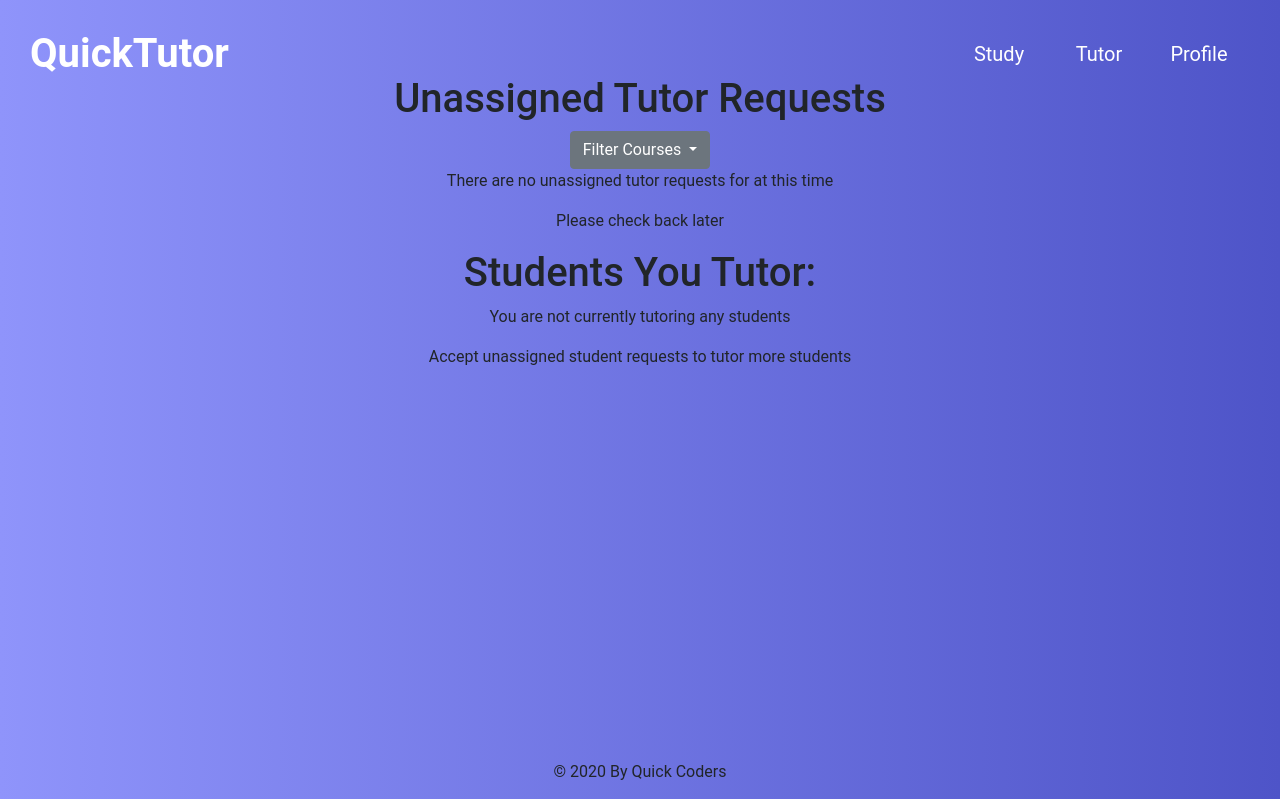
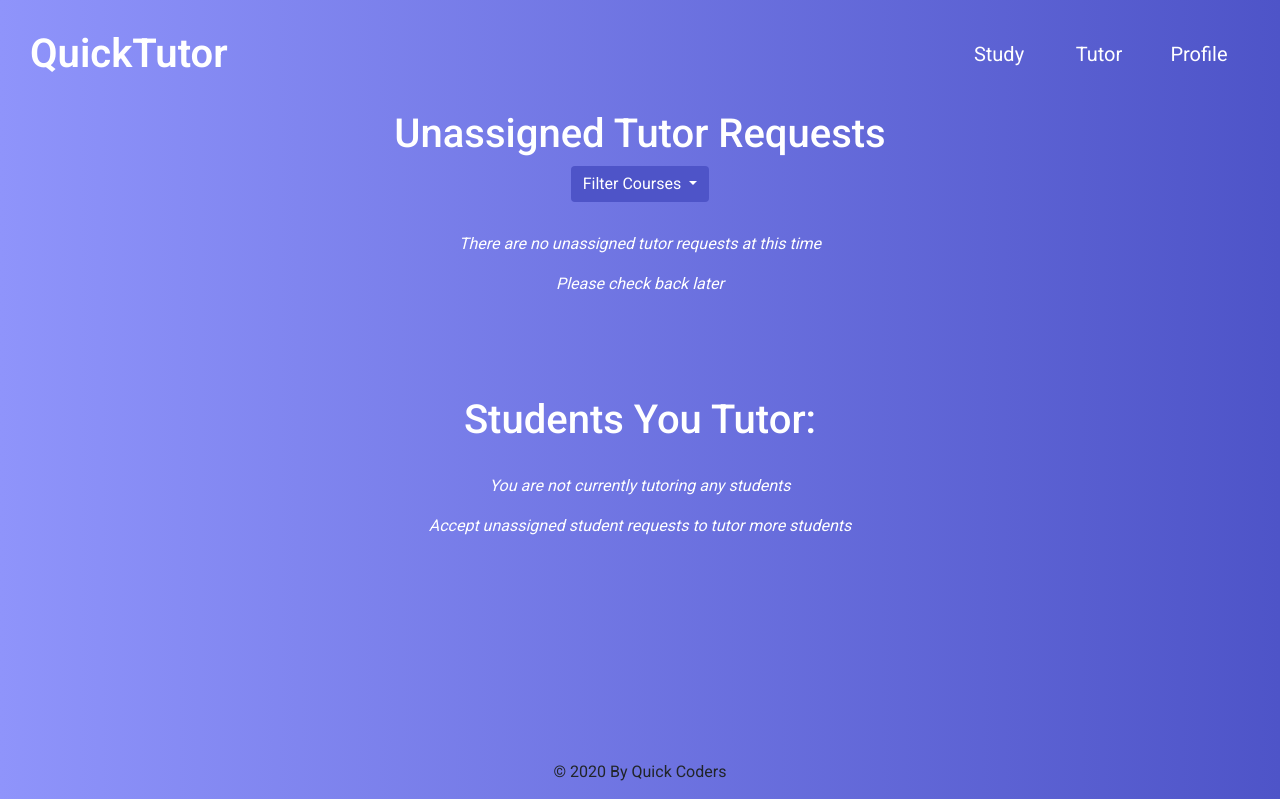
Before and after one commit to HarrisonClark/QuickTutor, a Django app: page /study/requests in a window 1280 px wide. Shown: the top 799 px of the page. Run offline with Django 3.2, Linux system fonts and the light colour scheme; the visitor is signed in with stand-in values (Sample User, id 1); data that the repository does not hold is empty; some libraries are stand-ins or nearby versions.

Commit message:
Small style c changes

```diff
--- a/login/static/base/styles.css
+++ b/login/static/base/styles.css
@@ -1,3 +1,4 @@
+@import url("https://fonts.googleapis.com/css?family=Roboto:200,300,400,500,600");
 body,
 html{
   height: 100%;
@@ -30,8 +31,18 @@ form {
   margin: auto;
 }
 .nav {
-  background: transparent;
-  font-family: "Roboto", sans-serif !important;
+	background: #4e54c8; /* fallback for old browsers */
+	background: -webkit-linear-gradient(
+		to right,
+		#8f94fb,
+		#4e54c8
+	); /* Chrome 10-25, Safari 5.1-6 */
+	background: linear-gradient(
+		to right,
+		#8f94fb,
+		#4e54c8
+	); /* W3C, IE 10+/ Edge, Firefox 16+, Chrome 26+, Opera 12+, Safari 7+ */
+  	font-family: "Roboto", sans-serif !important;
 }
 .navbar {
   padding: 30px;
--- a/study/templates/study/request_list.html
+++ b/study/templates/study/request_list.html
@@ -4,24 +4,34 @@
 
 {% block content %}
 
-<div style="height:auto;">
-<h1>Unassigned Tutor Requests</h1>
+<head>
+	<link href="https://fonts.googleapis.com/css2?family=Roboto+Condensed:wght@300;400;700&display=swap" rel="stylesheet">
+</head>
+<body style="font-family: 'Roboto';">
+
+
+<div style="
+	height:auto;
+	margin-top: 110px;
+	color: white;
+">
+<h1 style="font-weight: 500;">Unassigned Tutor Requests</h1>
 
 {% if subject %}
     <a class="btn btn-danger" href="{% url 'study:requests' %}">Remove {{subject}} Filter</a>
 {% else %}
     <div class="dropdown">
-    <button class="btn btn-secondary dropdown-toggle" type="button" id="dropdownMenuButton" data-toggle="dropdown" aria-haspopup="true" aria-expanded="false">
+		<button style="background-color: #4e54c8; border: none;" class="btn btn-secondary dropdown-toggle" type="button" id="dropdownMenuButton" data-toggle="dropdown" aria-haspopup="true" aria-expanded="false">
 			Filter Courses
 		</button>
-    <div class="dropdown-menu" aria-labelledby="dropdownMenuButton">
+		<div style="padding: 10px; text-align: left" class="dropdown-menu" aria-labelledby="dropdownMenuButton">
 			<a class="dropdown-item" href="{% url 'study:requests' %}?subject=CS">CS</a>
 			<a class="dropdown-item" href="{% url 'study:requests' %}?subject=APMA">APMA</a>
 			<a class="dropdown-item" href="{% url 'study:requests' %}?subject=ECON">ECON</a>
-        <div class="form-group">
-                <input type="text" id="customFilter" placeholder="Other CODE">
+			<div style="margin-top: 10px;" class="form-group">
+				<input type="text" id="customFilter" placeholder="Enter other code">
 			</div>
-        <button type="submit" class="btn btn-primary" onclick="filter()">Filter</button>
+			<button style="width: 100%; background-color: #4e54c8; color: white;" type="submit" class="btn" onclick="filter()">Filter</button>
 		</div>
     </div>
 {% endif %}
@@ -32,9 +42,13 @@
     {% endfor %}
     </div>
 {% else %}
-    <p>There are no unassigned tutor requests for {% if subject %} {{subject}} courses {% endif %} at this time</p>
-    <p>Please check back later</p>
+	<div style="margin-top: 30px;">
+		<p><i>There are no unassigned tutor requests {% if subject %} for {{subject}} courses {% endif %} at this time</i></p>
+		<p><i>Please check back later</i></p>
+	</div>
 {% endif %}
+
+<div style="margin-top: 100px">
 	<h1>Students You Tutor:</h1>
 	{% if yours %}
 		<div class="d-flex flex-wrap justify-content-center">
@@ -43,12 +57,14 @@
 		{% endfor %}
 		</div>
 	{% else %}
-    <p>You are not currently tutoring any students</p>
-    <p>Accept unassigned student requests to tutor more students</p>
+		<div style="margin-top: 30px;"></div>
+			<p><i>You are not currently tutoring any students</i></p>
+			<p><i>Accept unassigned student requests to tutor more students</i></p>
+		</div>
 	{% endif %}
 </div>
+
 {% endblock %}
-
 {% block script %}
 
 <script>
@@ -56,5 +72,5 @@ function filter() {
     window.location.href = "{% url 'study:requests' %}?subject=" + document.getElementById("customFilter").value;
 }
 </script>
-
+</body>
 {% endblock %}
```
Also changed, not shown: study/templates/study/index.html (+22 -3 lines). Lines whose indentation alone changed are shown as unchanged.
